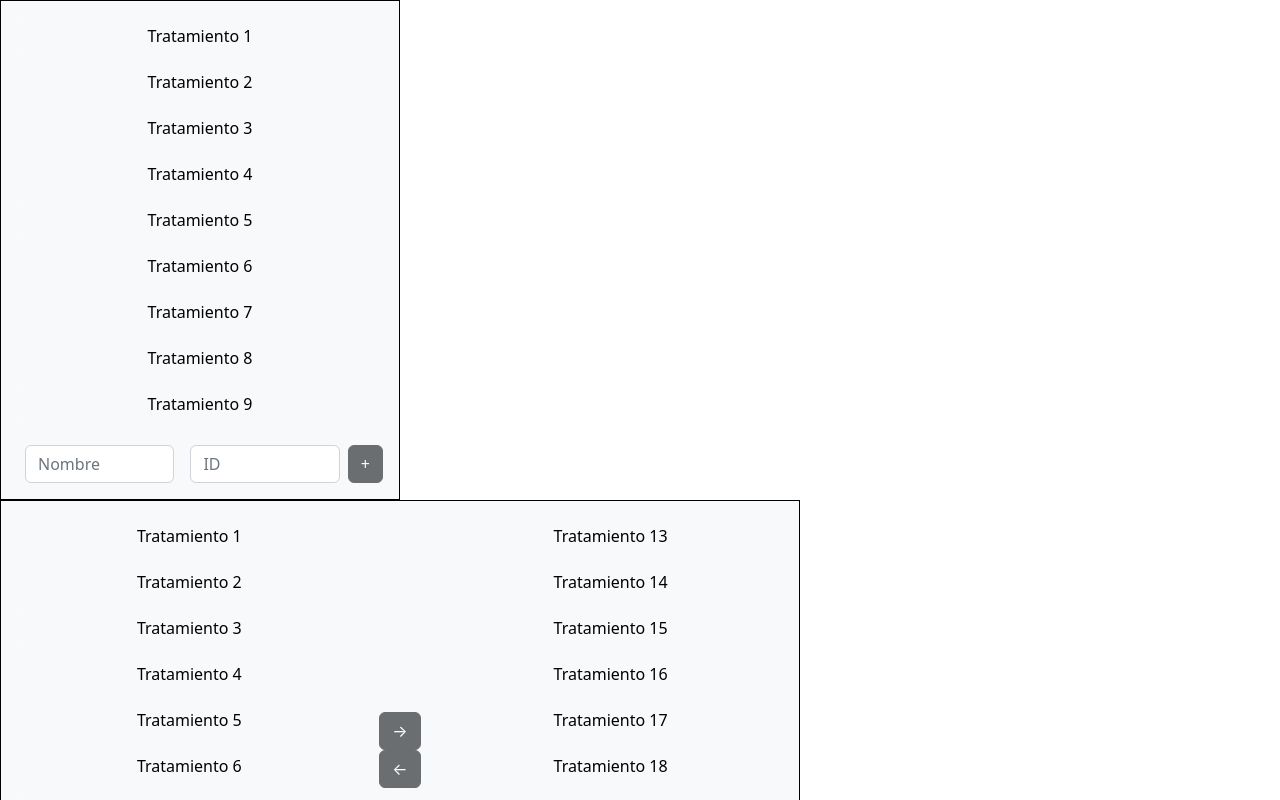
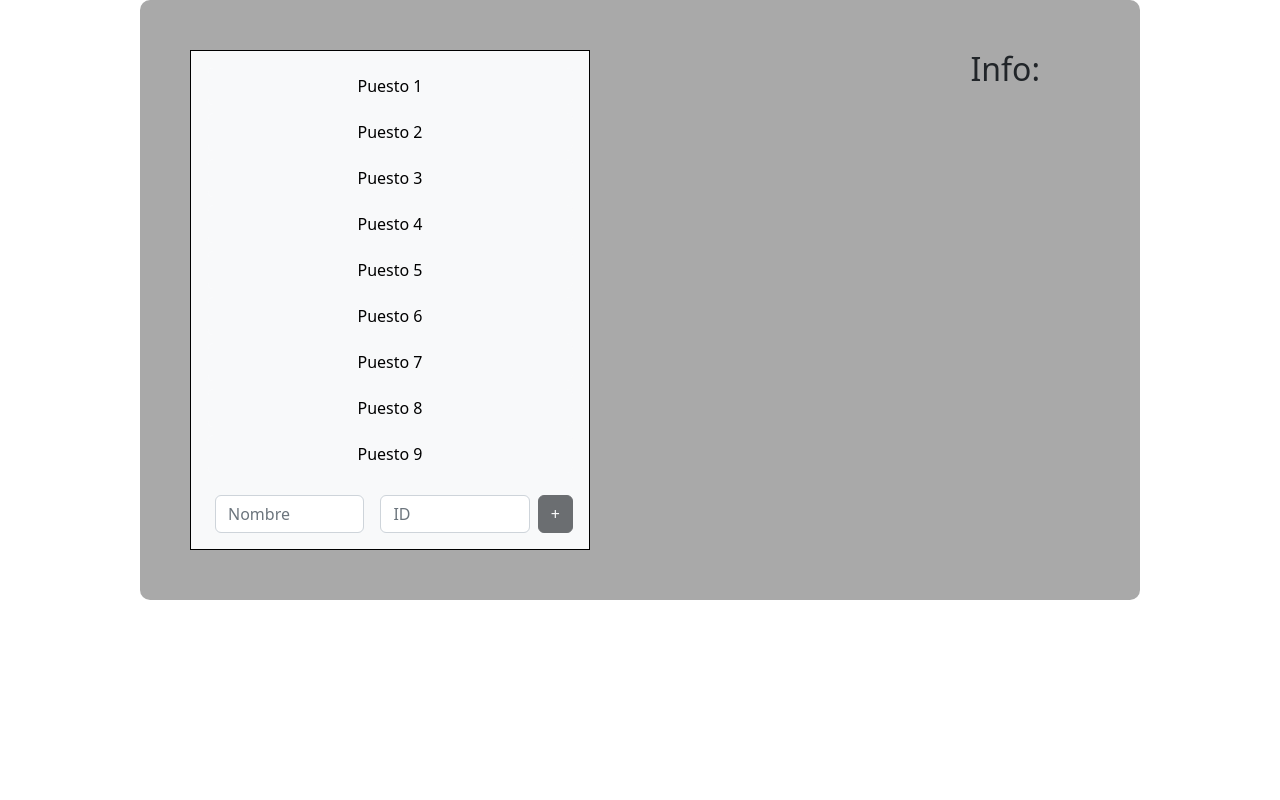
Before and after one commit to Data-Bases/GymTEC-Frontend, a React (Vite) app in the folder scr/: page / in a window 1280 px wide. Shown: the top 800 px of the page. Built offline with nearby package versions, Linux system fonts and the light colour scheme.

Commit message:
Componentes nuevos

```diff
--- a/scr/src/App.jsx
+++ b/scr/src/App.jsx
@@ -5,115 +5,73 @@ import { pathToRegexp } from "path-to-regexp";
 import { Router, Switch, Route, Link, useRoute } from "wouter";
 import makeCachedMatcher from "wouter/matcher";
 
+import AdminActionBoxA from './components/AdminActionBoxA';
+import AdminActionBoxB from './components/AdminActionBoxB';
 
-import ObjectList from './components/ObjectList'
-import TwoObjectList from './components/TwoObjectList'
-import DropdownButton from './components/DropdownButton'
-import NavigationBar from './components/NavigationBar';
-// import NavigationBar from './components/NavigationBar'
-
-const valores1 = [
+const puestos = [
   {
-    nombre: 'Tratamiento 1',
-    identificador: 1001
+    nombre: 'Puesto 1',
+    identificador: 1001,
+    informacion: 'Puesto 1 para hacer muchas cosas'
   },
   {
-    nombre: 'Tratamiento 2',
-    identificador: 1002
+    nombre: 'Puesto 2',
+    identificador: 1002,
+    informacion: 'Puesto 2 para hacer muchas cosas'
   },
   {
-    nombre: 'Tratamiento 3',
-    identificador: 1003
+    nombre: 'Puesto 3',
+    identificador: 1003,
+    informacion: 'Puesto 3 para hacer muchas cosas'
   },
   {
-    nombre: 'Tratamiento 4',
-    identificador: 1004
+    nombre: 'Puesto 4',
+    identificador: 1004,
+    informacion: 'Puesto 4 para hacer muchas cosas'
   },
   {
-    nombre: 'Tratamiento 5',
-    identificador: 1005
+    nombre: 'Puesto 5',
+    identificador: 1005,
+    informacion: 'Puesto 5 para hacer muchas cosas'
   },
   {
-    nombre: 'Tratamiento 6',
-    identificador: 1006
+    nombre: 'Puesto 6',
+    identificador: 1006,
+    informacion: 'Puesto 6 para hacer muchas cosas'
   },
   {
-    nombre: 'Tratamiento 7',
-    identificador: 1007
+    nombre: 'Puesto 7',
+    identificador: 1007,
+    informacion: 'Puesto 7 para hacer muchas cosas'
   },
   {
-    nombre: 'Tratamiento 8',
-    identificador: 1008
+    nombre: 'Puesto 8',
+    identificador: 1008,
+    informacion: 'Puesto 8 para hacer muchas cosas'
   },
   {
-    nombre: 'Tratamiento 9',
-    identificador: 1009
+    nombre: 'Puesto 9',
+    identificador: 1009,
+    informacion: 'Puesto 9 para hacer muchas cosas'
   },
   {
-    nombre: 'Tratamiento 10',
-    identificador: 10010
+    nombre: 'Puesto 10',
+    identificador: 10010,
+    informacion: 'Puesto 10 para hacer muchas cosas'
   },
   {
-    nombre: 'Tratamiento 11',
-    identificador: 10011
+    nombre: 'Puesto 11',
+    identificador: 10011,
+    informacion: 'Puesto 11 para hacer muchas cosas'
   },
   {
-    nombre: 'Tratamiento 12',
-    identificador: 10012
+    nombre: 'Puesto 12',
+    identificador: 10012,
+    informacion: 'Puesto 12 para hacer muchas cosas'
   },
 ];
 
 
-const valores2 = [
-  {
-    nombre: 'Tratamiento 13',
-    identificador: 10013
-  },
-  {
-    nombre: 'Tratamiento 14',
-    identificador: 10014
-  },
-  {
-    nombre: 'Tratamiento 15',
-    identificador: 10015
-  },
-  {
-    nombre: 'Tratamiento 16',
-    identificador: 10016
-  },
-  {
-    nombre: 'Tratamiento 17',
-    identificador: 10017
-  },
-  {
-    nombre: 'Tratamiento 18',
-    identificador: 10018
-  },
-  {
-    nombre: 'Tratamiento 19',
-    identificador: 10019
-  },
-  {
-    nombre: 'Tratamiento 20',
-    identificador: 10020
-  },
-  {
-    nombre: 'Tratamiento 21',
-    identificador: 10021
-  },
-  {
-    nombre: 'Tratamiento 22',
-    identificador: 10022
-  },
-  {
-    nombre: 'Tratamiento 23',
-    identificador: 10023
-  },
-  {
-    nombre: 'Tratamiento 24',
-    identificador: 10024
-  }
-];
 /*
  * This function specifies how strings like /app/:users/:items* are
  * transformed into regular expressions.
@@ -145,8 +103,7 @@ function App() {
         <Switch>
           <Route path="/">
 
-            <ObjectList objetos={valores1}></ObjectList>
-            <TwoObjectList objetos1={valores1} objetos2={valores2} ></TwoObjectList>
+            <AdminActionBoxB objetosBD={puestos}></AdminActionBoxB>
 
           </Route>
           <Route path="/gestion/:tramite"><ListRender /></Route>
--- /dev/null
+++ b/scr/src/components/AdminActionBoxA.jsx
@@ -0,0 +1,23 @@
+import React from 'react';
+import ObjectList from './ObjectList';
+import { Container } from 'react-bootstrap';
+import 'bootstrap/dist/css/bootstrap.min.css';
+
+
+function AdminActionBoxA({ objetosBD }) {
+    return (
+        <Container
+            className='d-flex justify-content-center align-items-center'
+            style={{
+                backgroundColor: 'darkgray',
+                padding: '50px',
+                width: '600px',
+                borderRadius: '10px'
+            }}
+        >
+            <ObjectList objetos={objetosBD} ></ObjectList>
+        </Container>
+    );
+};
+
+export default AdminActionBoxA;
--- /dev/null
+++ b/scr/src/components/AdminActionBoxB.jsx
@@ -0,0 +1,70 @@
+import React, { useState } from 'react';
+import ObjectList from './ObjectList';
+import { Container, Row, Col, Form, Button } from 'react-bootstrap';
+import 'bootstrap/dist/css/bootstrap.min.css';
+
+function AdminActionBoxB({ objetosBD }) {
+    const [selectedObject, setSelectedObject] = useState(null);
+    const [editMode, setEditMode] = useState(false);
+    const [editedText, setEditedText] = useState('');
+
+    const handleSelectedObject = (objeto) => {
+        setSelectedObject(objeto);
+        setEditedText(objeto.informacion);
+        setEditMode(false);
+    };
+
+    const handleEditClick = () => {
+        setEditMode(true);
+    };
+
+    const handleSaveClick = () => {
+
+        // ---------- SET ---------- (informacion)
+        selectedObject.informacion = editedText; // En vez de esto se puede hacer un GET (mas seguro, menos rapido)
+
+        setEditMode(false);
+    };
+
+    return (
+        <Container
+            className="d-flex"
+            style={{
+                backgroundColor: 'darkgray',
+                padding: '50px',
+                width: '1000px',
+                borderRadius: '10px',
+                justifyContent: 'space-between'
+            }}
+        >
+            <ObjectList objetos={objetosBD} setObjectFunction={handleSelectedObject} />
+            <div className="d-flex " style={{ padding: '0 50px', flexDirection: 'column'}}>
+                <h2>Info:</h2>
+                {selectedObject && (
+                    <>
+                        {editMode ?
+                            <Form className="d-flex align-items-start mt-3">
+                                <Form.Control
+                                    rows={1}
+                                    cols={20}
+                                    value={editedText}
+                                    onChange={(e) => setEditedText(e.target.value)}
+                                    style={{ width: '300px', maxWidth: '500px' }}
+                                />
+                                <Button variant="success" onClick={handleSaveClick} style={{ height: '40px', width: '40px', margin: '0 10px' }}> ✓ </Button>
+                            </Form>
+                            :
+                            <div className="d-flex" style={{ justifyContent: 'start' }}>
+                                <p style={{ whiteSpace: "pre-wrap", maxWidth: '300px', overflowWrap: 'break-word' }}>
+                                    {selectedObject.informacion}
+                                </p>
+                                <Button variant="success" onClick={handleEditClick} style={{ height: '40px', width: '40px', margin: '0 10px' }}> ✎ </Button>
+                            </div>}
+                    </>
+                )}
+            </div>
+        </Container>
+    );
+}
+
+export default AdminActionBoxB;
--- a/scr/src/components/ObjectList.jsx
+++ b/scr/src/components/ObjectList.jsx
@@ -2,7 +2,7 @@ import React, { useState } from 'react';
 import { Button } from 'react-bootstrap';
 import 'bootstrap/dist/css/bootstrap.min.css';
 
-function ObjectList({ objetos }) {
+function ObjectList({ objetos, setObjectFunction }) {
 
     // Estados
     const [selectedID, setSelectedID] = useState(0); // ID del objeto seleccionado
@@ -15,6 +15,7 @@ function ObjectList({ objetos }) {
     // Funciones
     const handleClick = (objeto) => { // Controlador al hacer click en un objeto de la lista
         setSelectedID(objeto.identificador);
+        setObjectFunction(objeto);
         console.log(objetos);
     };
 
```
